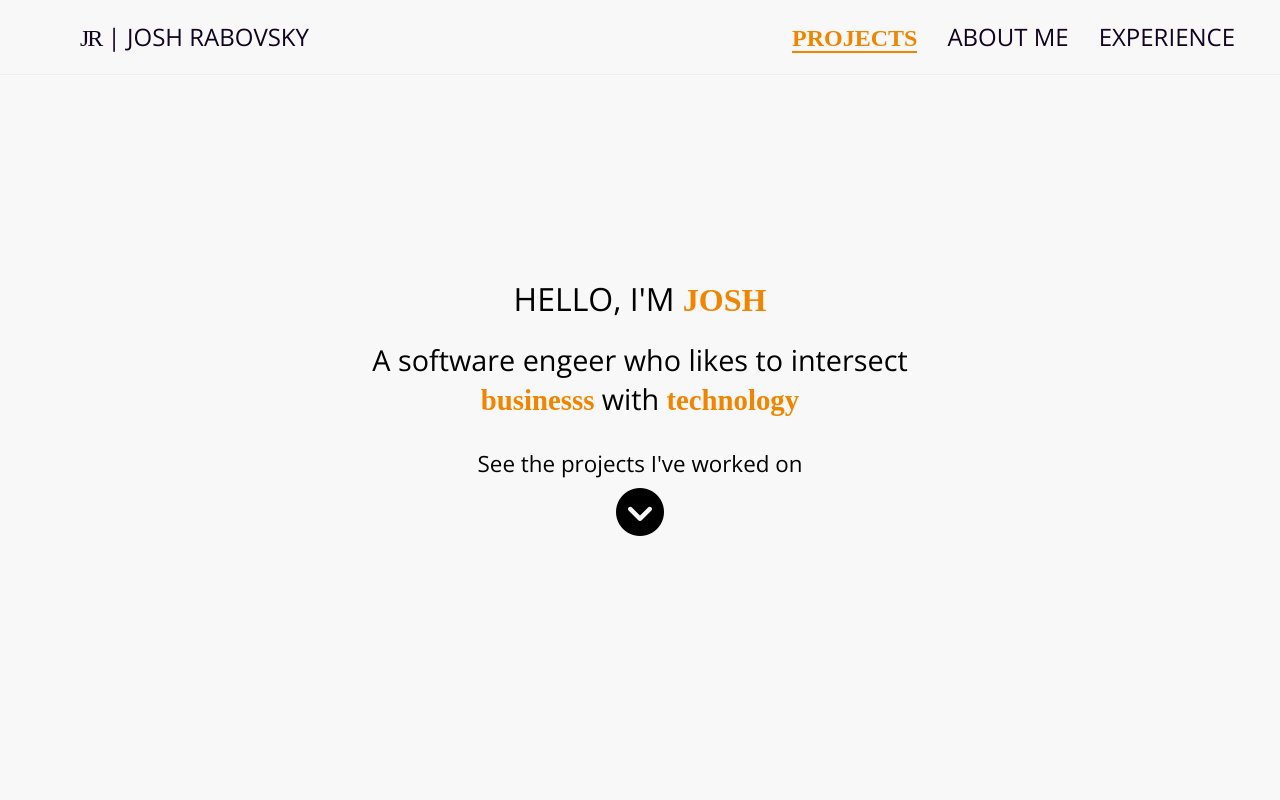
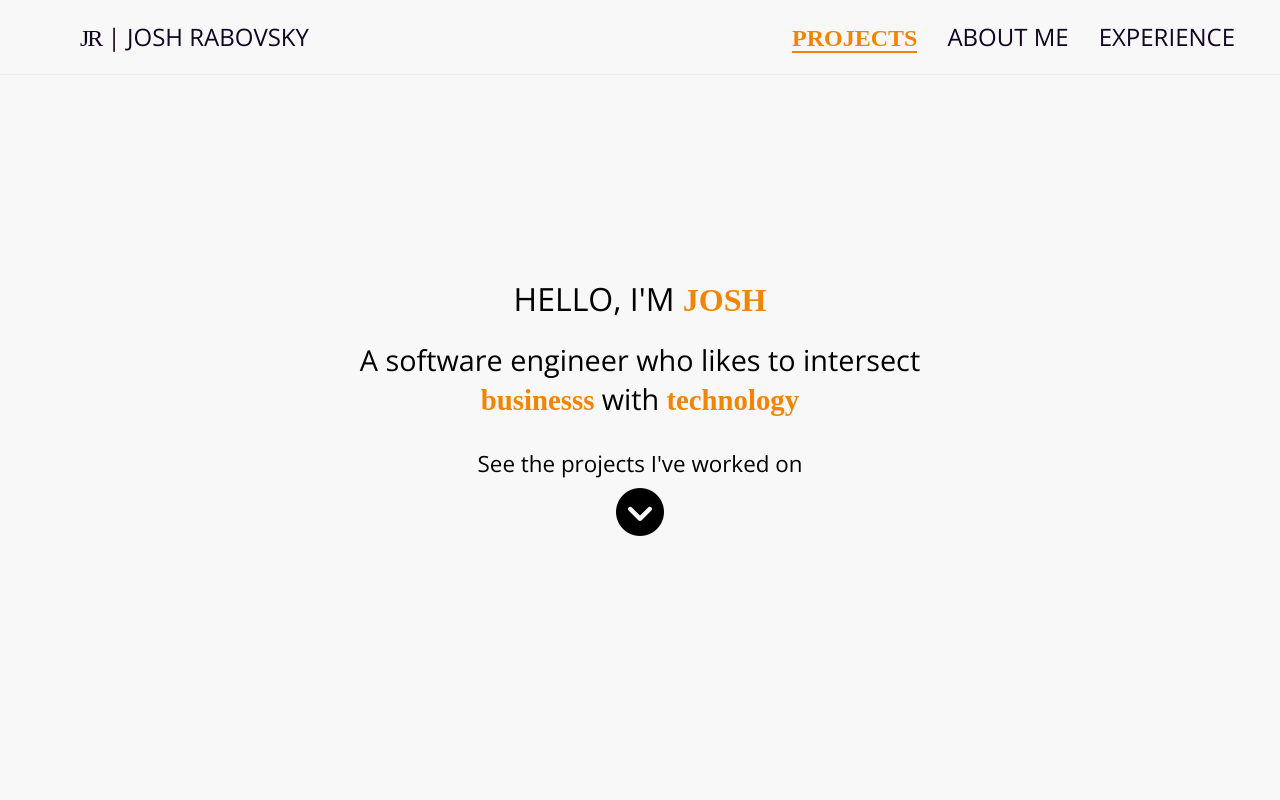
Before and after one commit to joshrabovsky/portfolio, a React (Create React App) app: page / in a window 1280 px wide. Shown: the top 800 px of the page. Built offline with nearby package versions, Linux system fonts and the light colour scheme; a web font is replaced by a local one.

Commit message:
Fix typo again

```diff
--- a/src/components/home/main.js
+++ b/src/components/home/main.js
@@ -6,7 +6,7 @@ function Main(){
     <section id="landing">
       <h6>HELLO, I'M <span className="highlight">JOSH</span></h6>
       <p>
-        <span>A software engeer who likes to intersect
+        <span>A software engineer who likes to intersect
           <span className="highlight"> businesss </span>
         </span>
         <span>with
```
